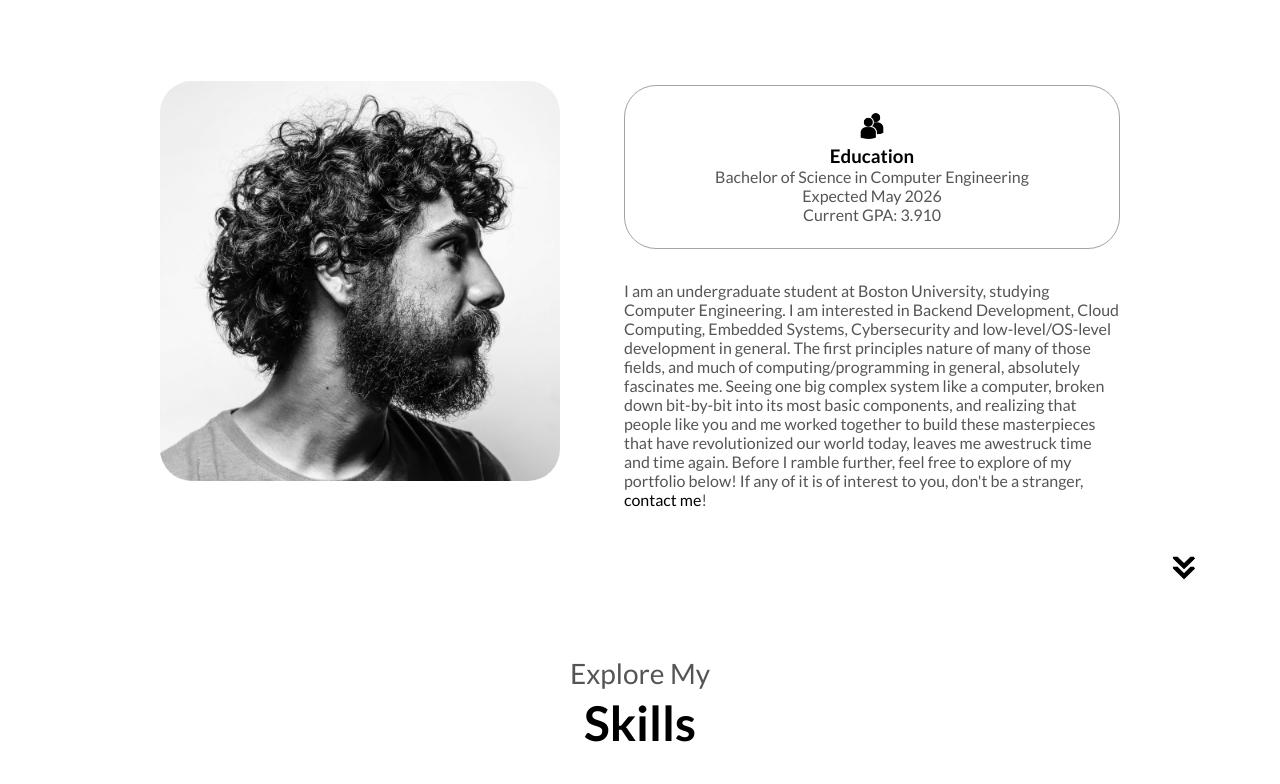
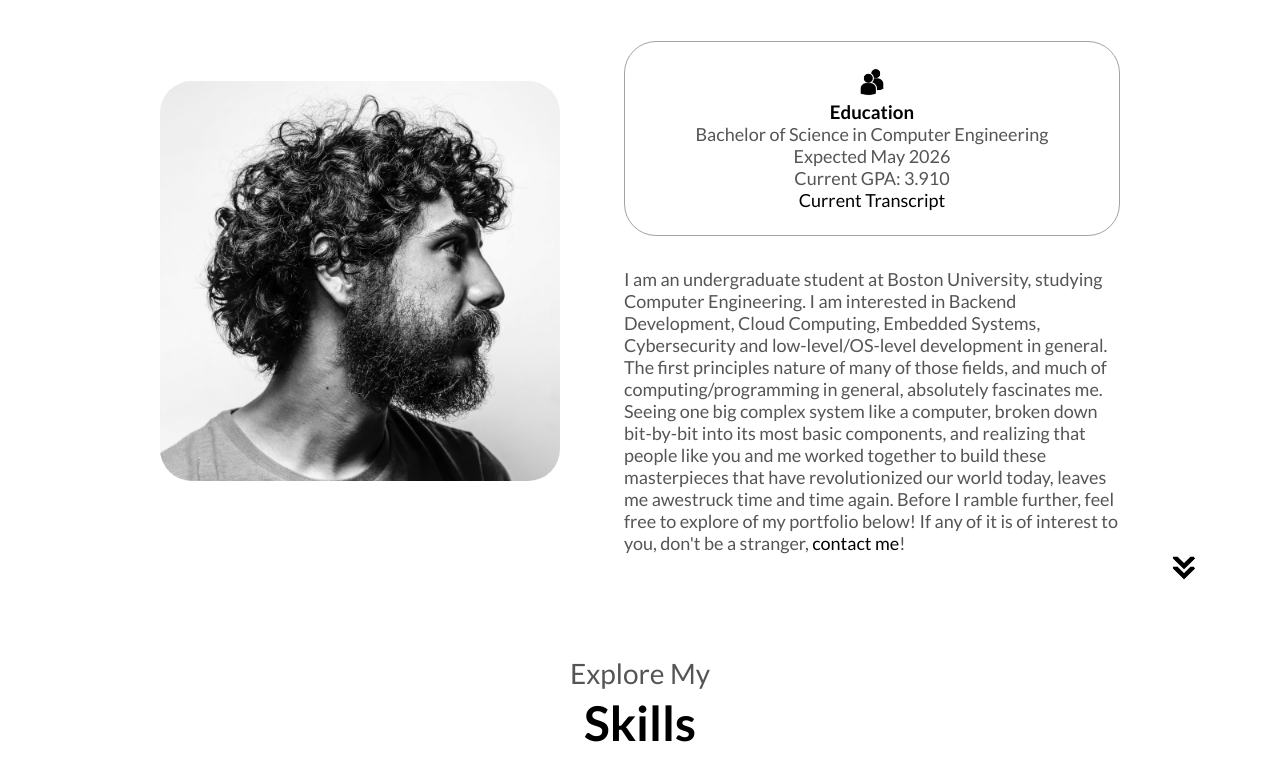
Before and after one commit to jilinzheng/jilinzheng.github.io, a plain HTML site: page index.html in a window 1280 px wide. Shown: the part 1040-1824 px from the top of the page. Drawn offline with Linux system fonts and the light colour scheme.

Commit message:
update about me with transcript; update resume; change font size for <p>

```diff
--- a/index.html
+++ b/index.html
@@ -94,7 +94,7 @@
                             class="icon"
                         />
                         <h3>Education</h3>
-                        <p>Bachelor of Science in Computer Engineering<br>Expected May 2026<br>Current GPA: 3.910</p>
+                        <p>Bachelor of Science in Computer Engineering<br>Expected May 2026<br>Current GPA: 3.910<br><a href="./assets/transcript.pdf" target="_blank">Current Transcript</a></p>
                     </div>
                 </div>
                 <div class="text-container">
--- a/style.css
+++ b/style.css
@@ -21,6 +21,7 @@ html {
 
 p {
     color: rgb(85,85,85);
+    font-size: large;
 }
 
 /* End General */
```
Also changed, not shown: 2 other files.
